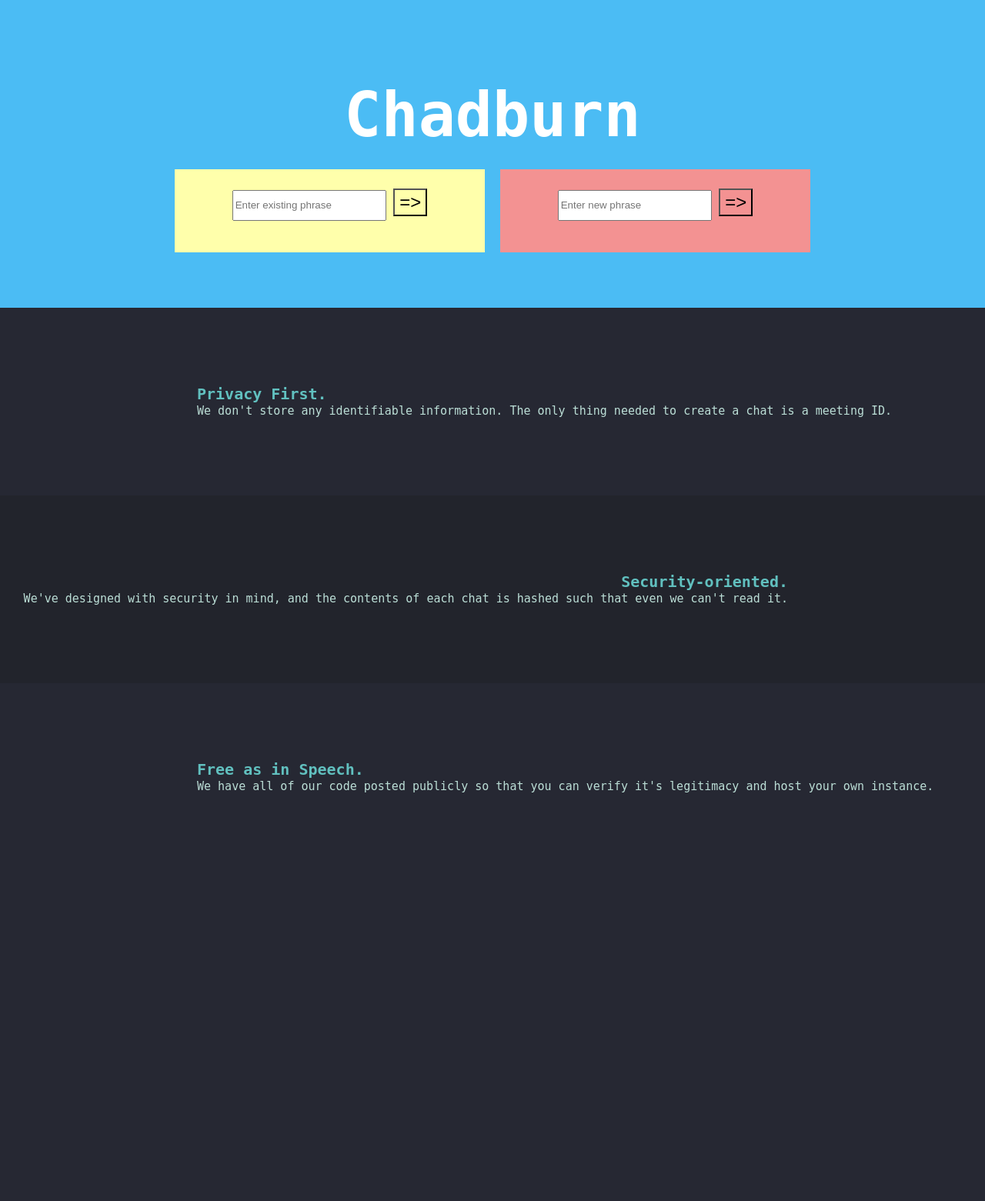
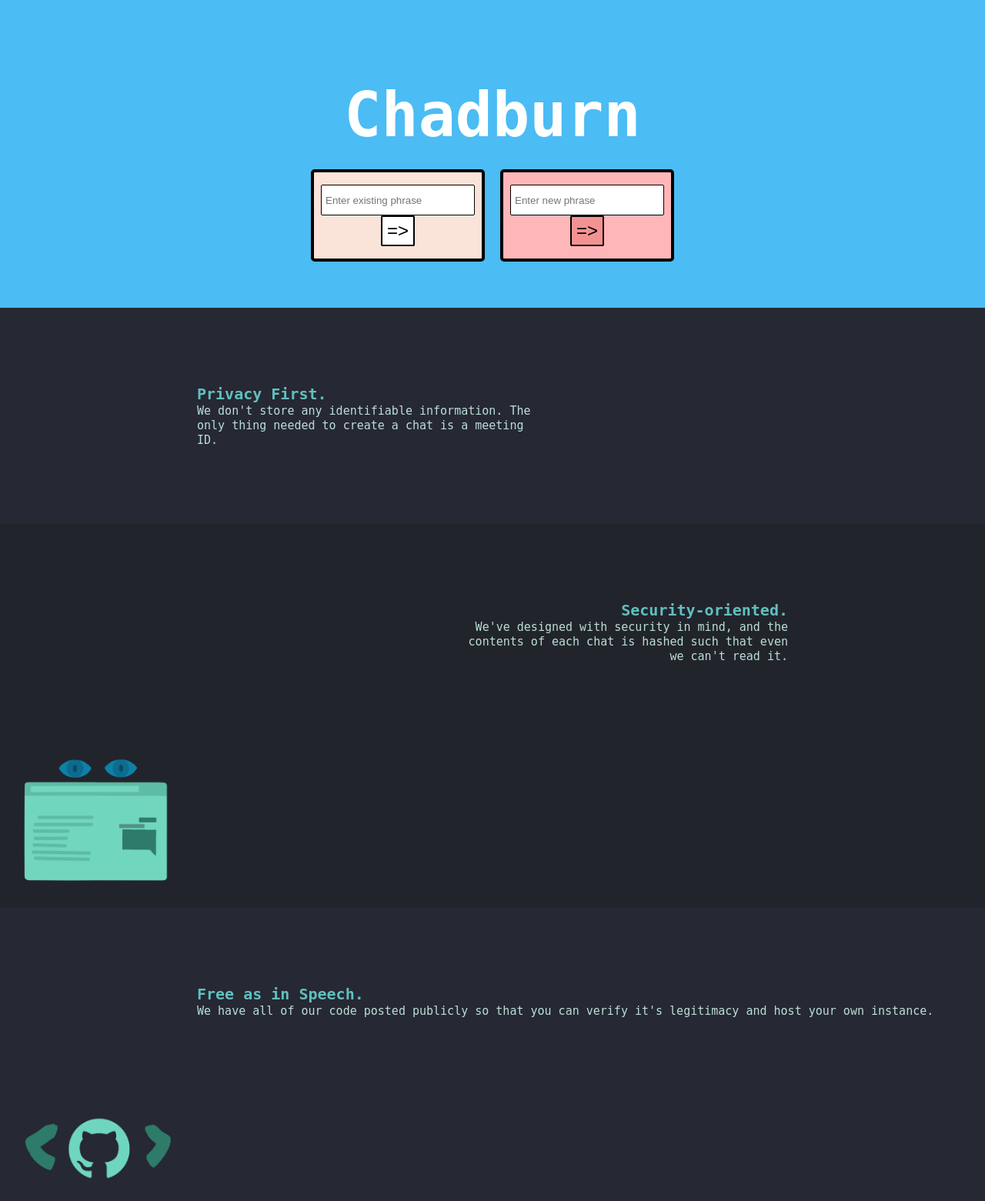
Before and after one commit to Mehvix/chadburn, a PHP site: page /chadburn/ in a window 1280 px wide. Shown: the whole page at 77% size. Before the commit the page ends 1030 px from the top, so only its background shows below. Run offline with PHP 8.4, Linux system fonts and the light colour scheme.

Commit message:
changing button look and adding images (v1.2)

```diff
--- a/index.php
+++ b/index.php
@@ -10,17 +10,17 @@
     <h1 class="header">Chadburn</h1>
 
     <div class="flex-container">
-        <div class="flex-child" style="background: #ffffab">
+        <div class="flex-child" style="background: #fae3d9">
             <form id="existing" action="viewer.php" method="POST">
                 <input class="menu" name="phrase" type="text" placeholder="Enter existing phrase">
-                <button class="menu hoverer" type="submit" style="background: #ffffab">=>
+                <button class="menu hoverer" type="submit" style="background: #ffffff">=>
                 </button>
             </form>
         </div>
 
-        <div class="flex-child" style="background: #f39292">
+        <div class="flex-child" style="background: #ffb6b9">
             <form id="new" action="create_chat.php" method="POST">
-                <input class="menu" name="new-phrase"" placeholder="Enter new phrase">
+                <input class="menu" name="new-phrase" placeholder="Enter new phrase">
                 <button class="menu hoverer" type="submit" style="background: #f39292">=>
                 </button>
             </form>
@@ -41,20 +41,24 @@
 
 <div class="explanation-left">
     <h3 class="explanation-left">Privacy First.</h3>
-    <p class="explanation-left">We don't store any identifiable information. The only thing needed to create a chat is a
-        meeting ID.</p>
+    <p class="explanation-left">We don't store any identifiable information. The<br> only thing needed to create a chat is a
+        meeting<br> ID.</p>
 </div>
+
 
 <div class="explanation-right">
     <h3 class="explanation-right">Security-oriented.</h3>
-    <p class="explanation-right">We've designed with security in mind, and the contents of each chat is hashed such that
-        even we can't read it.</p>
+    <p class="explanation-right">We've designed with security in mind, and the<br> contents of each chat is hashed such that
+        even<br> we can't read it.</p>
+    <img src="./image0.png" width="20%">
+
 </div>
 
 <div class="explanation-left">
     <h3 class="explanation-left">Free as in Speech.</h3>
     <p class="explanation-left">We have all of our code posted publicly so that you can verify it's legitimacy and host
         your own instance.</p>
+    <img src="./image1.png" width="20%">
 </div>
 
 </html>
--- a/style.css
+++ b/style.css
@@ -34,7 +34,6 @@ h4.header {
 .explanation-left {
     background: #262833;
     margin: 0px;
-    text-align: center;
 }
 
 .explanation-right {
@@ -81,7 +80,18 @@ p.explanation-right {
 
 input.menu{
     height: 40px;
-    width: 200px
+    width: 200px;
+    border: 1px solid #000000;
+    border-radius: 2px;
+    padding-inline-start: 5px;
+    padding-inline-end: 5px;
+    padding-block-start: 3px;
+    padding-block-end: 3px;
+}
+
+input.menu:hover {
+    border: 1px solid #000000;
+    border-radius: 2px;
 }
 
 button.menu {
@@ -90,6 +100,11 @@ button.menu {
     cursor: pointer;
     font-size: 24px;
     /*border-radius: 8px;*/
+    border: 2px solid #000000;
+    border-radius: 2px;
+    padding-block-start: 3px;
+    padding-block-end: 3px;
+    height: 40px;
 }
 
 button.menu:hover {
@@ -110,15 +125,22 @@ button.menu:hover {
 
 .flex-container {
     display: flex;
-    margin-left: 15%;
-    margin-right: 15%;
+    margin-left: 30%;
+    margin-right: 30%;
 }
 
 .flex-child {
     flex: 1;
-    padding: 25px;
+    border: 4px solid #000000;
+    border-radius: 5px;
 }
 
 .flex-child:first-child {
     margin-right: 20px;
 }
+
+form {
+    display: block;
+    margin-top: 1em;
+    margin-block-end: 1em;
+}
```
Also changed, not shown: image0.png (added), image1.png (added).
